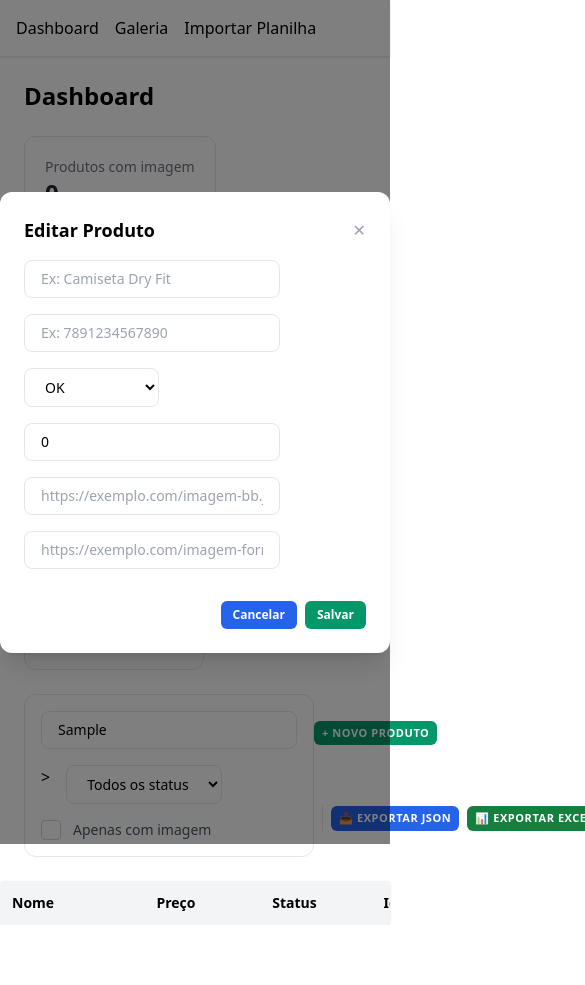
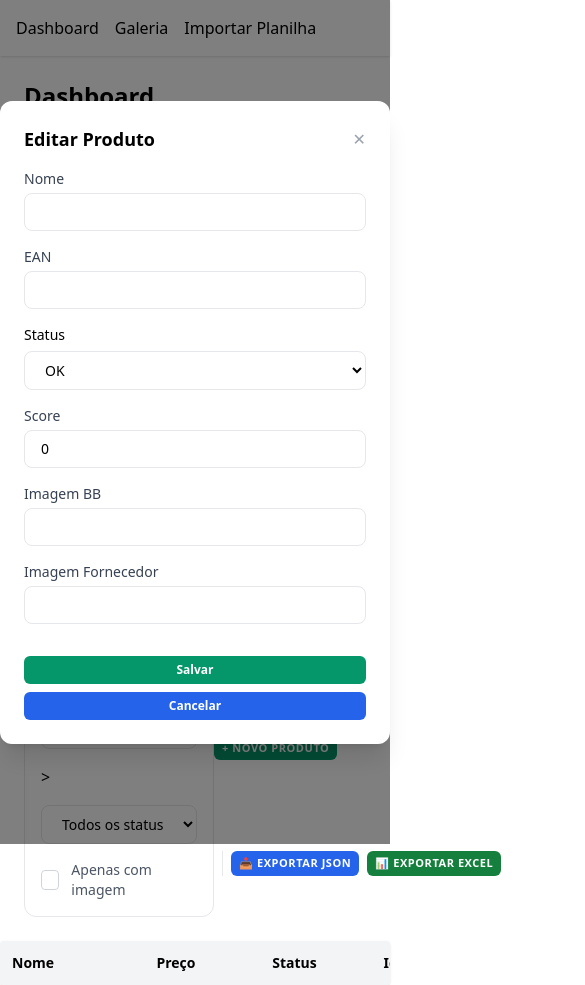
Before and after one commit to samuelsantana-dev/product-manager, a Vue app: page / in a window 390 px wide. Both pictures are taken after typing "Sample" into the empty fields and a click on the button "+ NOVO PRODUTO". Shown: the whole page, 585 px wide, since content can reach past the window. Before the commit the page ends 925 px from the top, so only its background shows below. Built offline with nearby package versions, Linux system fonts and the light colour scheme.

Commit message:
feat: Validation zod and responsive edit model

```diff
--- a/package.json
+++ b/package.json
@@ -12,7 +12,8 @@
     "pinia": "^3.0.4",
     "vue": "^3.5.24",
     "vue-router": "^5.0.2",
-    "xlsx": "^0.18.5"
+    "xlsx": "^0.18.5",
+    "zod": "^4.3.6"
   },
   "devDependencies": {
     "@types/node": "^24.10.1",
--- a/src/modules/Dashboard/pages/Dashboard.vue
+++ b/src/modules/Dashboard/pages/Dashboard.vue
@@ -141,7 +141,6 @@
 
 const handleSaveProduct = (product: IProduct) => {
   const exists = store.products.find(p => p.ID === product.ID)
-
   if (exists) {
     store.updateProduct(product)
   } else {
@@ -151,7 +150,6 @@
   isEditModalOpen.value = false
   editingProduct.value = null
 }
-''
 
 
 const addNewProduct = () => {
--- /dev/null
+++ b/src/modules/Dashboard/validators/product.schema.ts
@@ -0,0 +1,31 @@
+import { z } from 'zod'
+import { ProductStatus } from '../types/product'
+
+export const productSchema = z.object({
+  Name: z
+    .string()
+    .min(3, 'Nome precisa ter pelo menos 3 caracteres'),
+
+  EAN: z
+    .string()
+    .min(3, 'EAN precisa ter pelo menos 3 caracteres'),
+
+  Status: z.nativeEnum(ProductStatus),
+
+  Score: z
+    .number()
+    .min(1, 'Score mínimo é 1')
+    .max(100, 'Score máximo é 100'),
+
+  BB_Image_Url: z
+    .url('URL inválida')
+    .optional()
+    .or(z.literal('')),
+
+  Mirakl_Image: z
+   .url('URL inválida')
+    .optional()
+    .or(z.literal(''))
+})
+
+export type ProductSchema = z.infer<typeof productSchema>
--- a/src/shared/components/product/ProductEditModal.vue
+++ b/src/shared/components/product/ProductEditModal.vue
@@ -5,6 +5,9 @@
 import BaseSelect from '@/shared/components/ui/BaseSelect.vue'
 import BaseButton from '@/shared/components/ui/BaseButton.vue'
 import { ProductStatus, type IProduct, type ProductForm } from '../../../modules/Dashboard/types/product'
+import { productSchema } from '@/modules/Dashboard/validators/product.schema'
+
+const errors = reactive<Record<string, string>>({})
 
 const props = defineProps<{
   open: boolean
@@ -44,63 +47,80 @@
 const handleSave = () => {
   if (!props.product) return
 
-  emit('save', {
-    ...props.product,
-    ...form
+  const result = productSchema.safeParse(form)
+
+  // Limpa erros anteriores
+  Object.keys(errors).forEach(key => delete errors[key])
+
+  if (!result.success) {
+    result.error.issues.forEach(issue => {
+      const field = issue.path[0] as string
+      errors[field] = issue.message
     })
+    return
+  }
+
+  emit('save', { ...props.product, ...form })
 }
 </script>
 
 <template>
   <BaseModal :open="open" title="Editar Produto" @close="$emit('close')">
-    <div class="space-y-4">
+    <div class="grid grid-cols-1 sm:grid-cols-2 gap-4">
+
+      <div class="sm:col-span-2">
         <BaseInput
           v-model="form.Name"
           label="Nome"
-        placeholder="Ex: Camiseta Dry Fit"
+          :error="errors.Name"
         />
+      </div>
 
       <BaseInput
         v-model="form.EAN"
         label="EAN"
-        placeholder="Ex: 7891234567890"
+        :error="errors.EAN"
       />
 
-
-      <BaseSelect v-model="form.Status">
+      <div class="flex flex-col gap-1.5">
+        <label class="text-sm font-medium">Status</label>
+        <BaseSelect v-model="form.Status" class="w-full">
           <option :value="ProductStatus.OK">OK</option>
-        <option :value="ProductStatus.INDISPONIVEL" placeholder="">Indisponível</option>
+          <option :value="ProductStatus.INDISPONIVEL">Indisponível</option>
           <option :value="ProductStatus.ERRO">Erro</option>
         </BaseSelect>
+      </div>
 
       <BaseInput
         v-model="form.Score"
         label="Score"
-        placeholder="Ex: 85"
         type="number"
+        :error="errors.Score"
       />
 
       <BaseInput
         v-model="form.BB_Image_Url"
         label="Imagem BB"
-        placeholder="https://exemplo.com/imagem-bb.jpg"
+        :error="errors.BB_Image_Url"
       />
 
+      <div class="sm:col-span-2">
         <BaseInput
           v-model="form.Mirakl_Image"
           label="Imagem Fornecedor"
-        placeholder="https://exemplo.com/imagem-fornecedor.jpg"
+          :error="errors.Mirakl_Image"
         />
+      </div>
 
-      <div class="flex justify-end gap-2 pt-4">
-        <BaseButton variant="secondary" @click="$emit('close')">
+      <div class="sm:col-span-2 flex flex-col-reverse sm:flex-row justify-end gap-2 pt-4">
+        <BaseButton class="w-full sm:w-auto" variant="secondary" @click="$emit('close')">
           Cancelar
         </BaseButton>
-
-        <BaseButton variant="success" @click="handleSave">
+        <BaseButton class="w-full sm:w-auto" variant="success" @click="handleSave">
           Salvar
         </BaseButton>
       </div>
+
     </div>
   </BaseModal>
 </template>
--- a/src/shared/components/ui/BaseInput.vue
+++ b/src/shared/components/ui/BaseInput.vue
@@ -2,6 +2,8 @@
 const props = defineProps<{
   modelValue: string | number
   placeholder?: string
+  label?: String
+  error?: string
   type?: 'text' | 'number' | 'email' | 'password'
 }>()
 
@@ -20,11 +22,24 @@
 </script>
 
 <template>
+  <div class="flex flex-col gap-1 w-full">
+    <label v-if="label" class="text-sm font-medium text-gray-700">
+      {{ label }}
+    </label>
+
     <input
       :value="modelValue"
       :type="type ?? 'text'"
       :placeholder="placeholder"
       @input="onInput"
-    class="border border-gray-200 rounded-lg px-4 py-2 w-64 text-sm"
+      :class="[
+        'border rounded-lg px-4 py-2 text-sm w-full transition-colors',
+        error ? 'border-red-500 focus:ring-red-500' : 'border-gray-200 focus:ring-blue-500'
+      ]"
     />
+
+    <span v-if="error" class="text-xs text-red-500 h-4">
+      {{ error }}
+    </span>
+  </div>
 </template>
```
Lines whose indentation alone changed are shown as unchanged.
